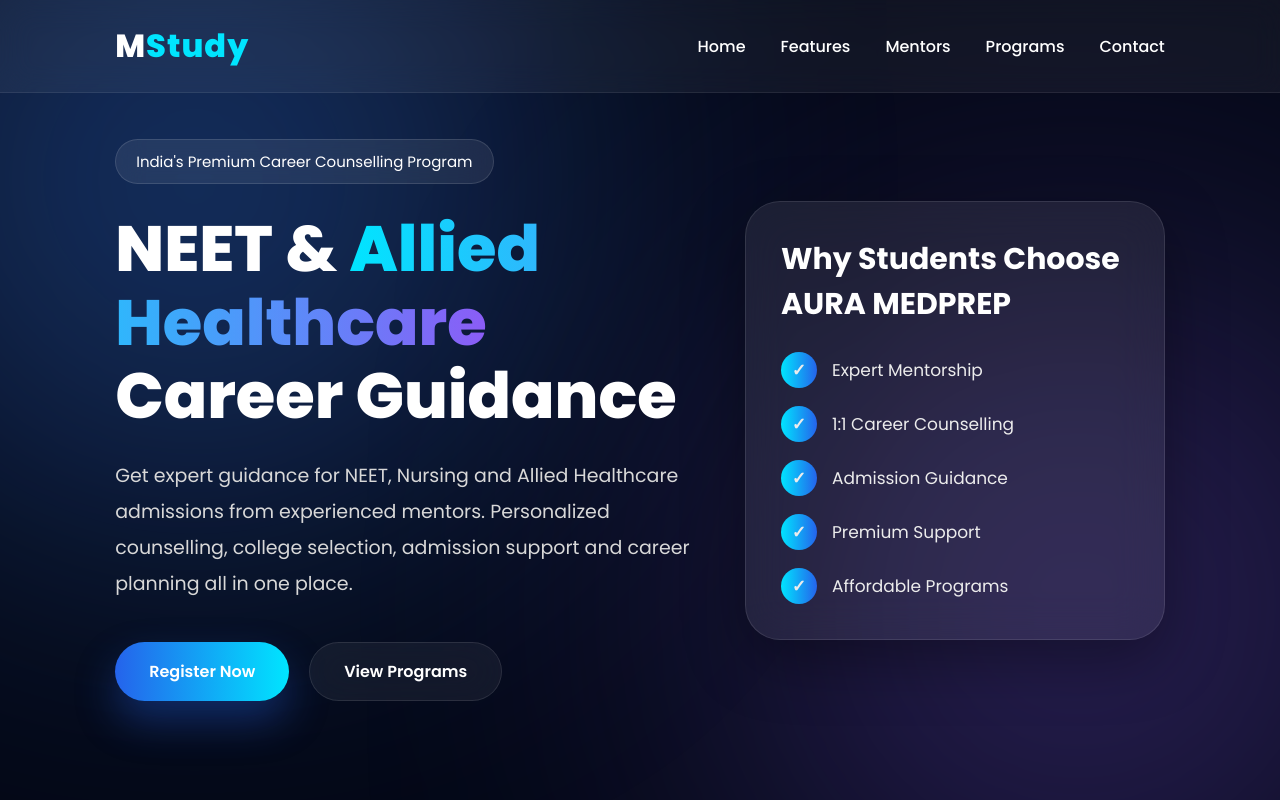
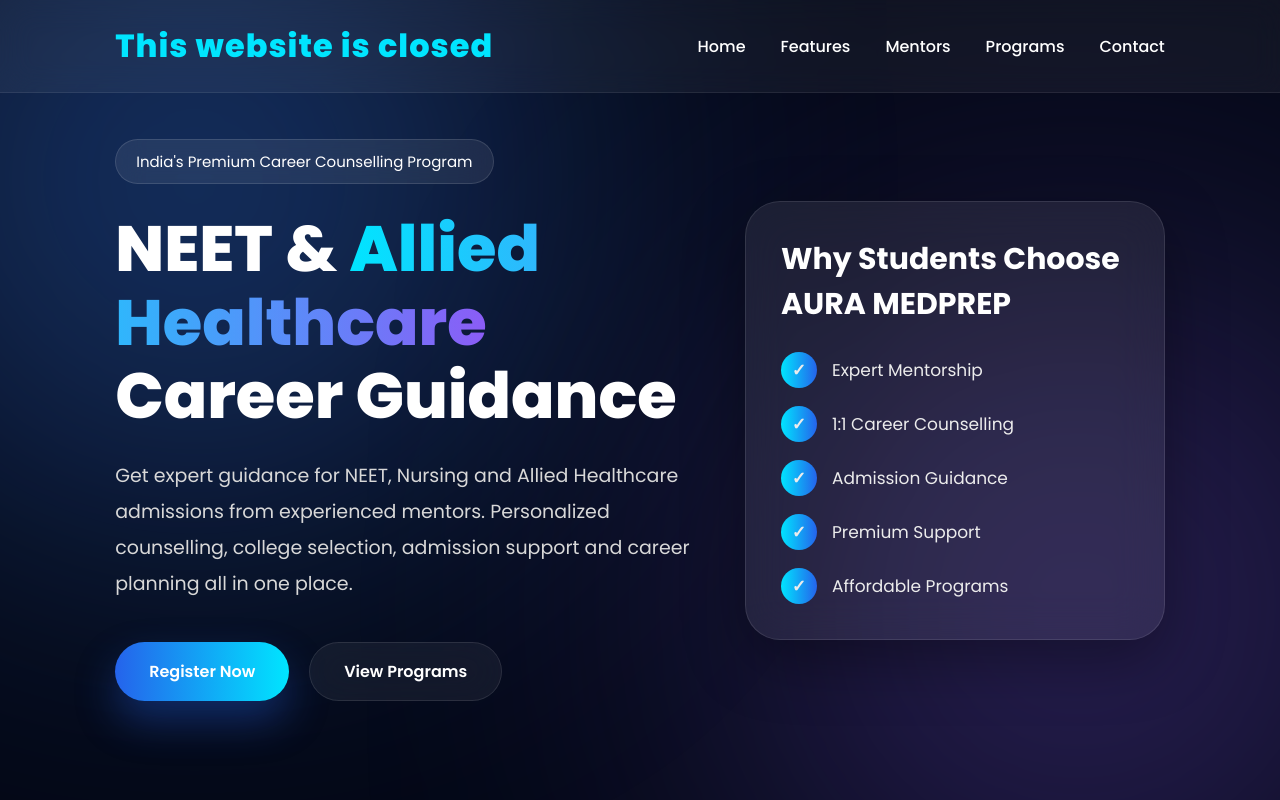
Before and after one commit to Ishitva-droid/AURA-MEDPREP, a plain HTML site: page index.html in a window 1280 px wide. Shown: the top 800 px of the page. Drawn offline with Linux system fonts and the light colour scheme.

Commit message:
Update index.html

```diff
--- a/index.html
+++ b/index.html
@@ -610,7 +610,7 @@
 <header>
 
 <div class="logo">
-M<span>Study</span>
+<span>This website is closed </span>
 </div>
 
 <nav>
```
